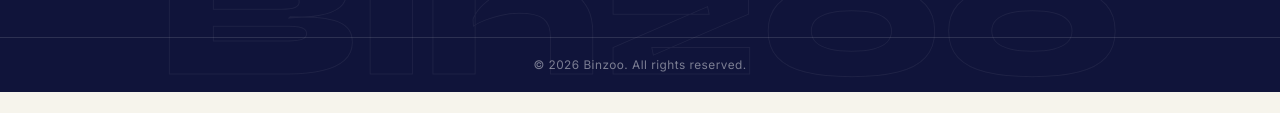
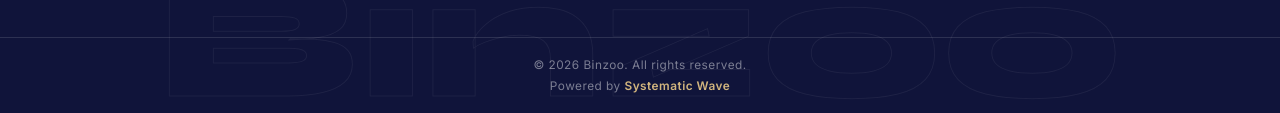
Before and after one commit to AhmedMamdouhShalaby/BINZOO-Fashion, a plain HTML site: page index.html in a window 1280 px wide. Shown: the part 7120-7233 px from the top of the page. Before the commit the page ends 7212 px from the top, so only its background shows below. Drawn offline with Linux system fonts and the light colour scheme.

Commit message:
third commit

```diff
--- a/css/style.css
+++ b/css/style.css
@@ -386,3 +386,45 @@ h1,h2,h3{font-family:var(--ff-display);font-weight:700;letter-spacing:.005em;}
   .logo-since{display:none;}
   .search-panel-inner{padding:18px 16px;}
 }
+
+.footer-bottom {
+  border-top: 1px solid rgba(255,255,255,.12);
+  text-align: center;
+  padding: 20px;
+  font-size: .74rem;
+  color: rgba(255,255,255,.45);
+  letter-spacing: .04em;
+  position: relative;
+  z-index: 1;
+}
+
+.footer-bottom p {
+  margin: 0;
+}
+
+.powered-text {
+  margin-top: 7px !important;
+}
+
+.powered-by {
+  color: var(--brass-soft);
+  text-decoration: none;
+  font-weight: 600;
+  transition: opacity .3s ease;
+}
+
+.powered-by:hover {
+  opacity: .7;
+}
+
+@media (max-width: 480px) {
+  .footer-bottom {
+    padding: 18px 12px;
+    font-size: .68rem;
+    line-height: 1.6;
+  }
+
+  .powered-text {
+    margin-top: 6px !important;
+  }
+}
--- a/index.html
+++ b/index.html
@@ -274,7 +274,22 @@
       </div>
     </div>
   </div>
-  <div class="footer-bottom"><p>© 2026 Binzoo. All rights reserved.</p></div>
+  <!-- <div class="footer-bottom"><p>© 2026 Binzoo. All rights reserved.</p></div> -->
+  <div class="footer-bottom">
+  <p class="copyright">© 2026 Binzoo. All rights reserved.</p>
+
+  <p class="powered-text">
+    Powered by
+    <a
+      href="https://www.instagram.com/systematic_wave/"
+      target="_blank"
+      rel="noopener noreferrer"
+      class="powered-by"
+    >
+      Systematic Wave
+    </a>
+  </p>
+</div>
 </footer>
 
 <div class="toast" id="toast"></div>
```
Also changed, not shown: collection.html (+16 -1 lines), product.html (+16 -1 lines).
